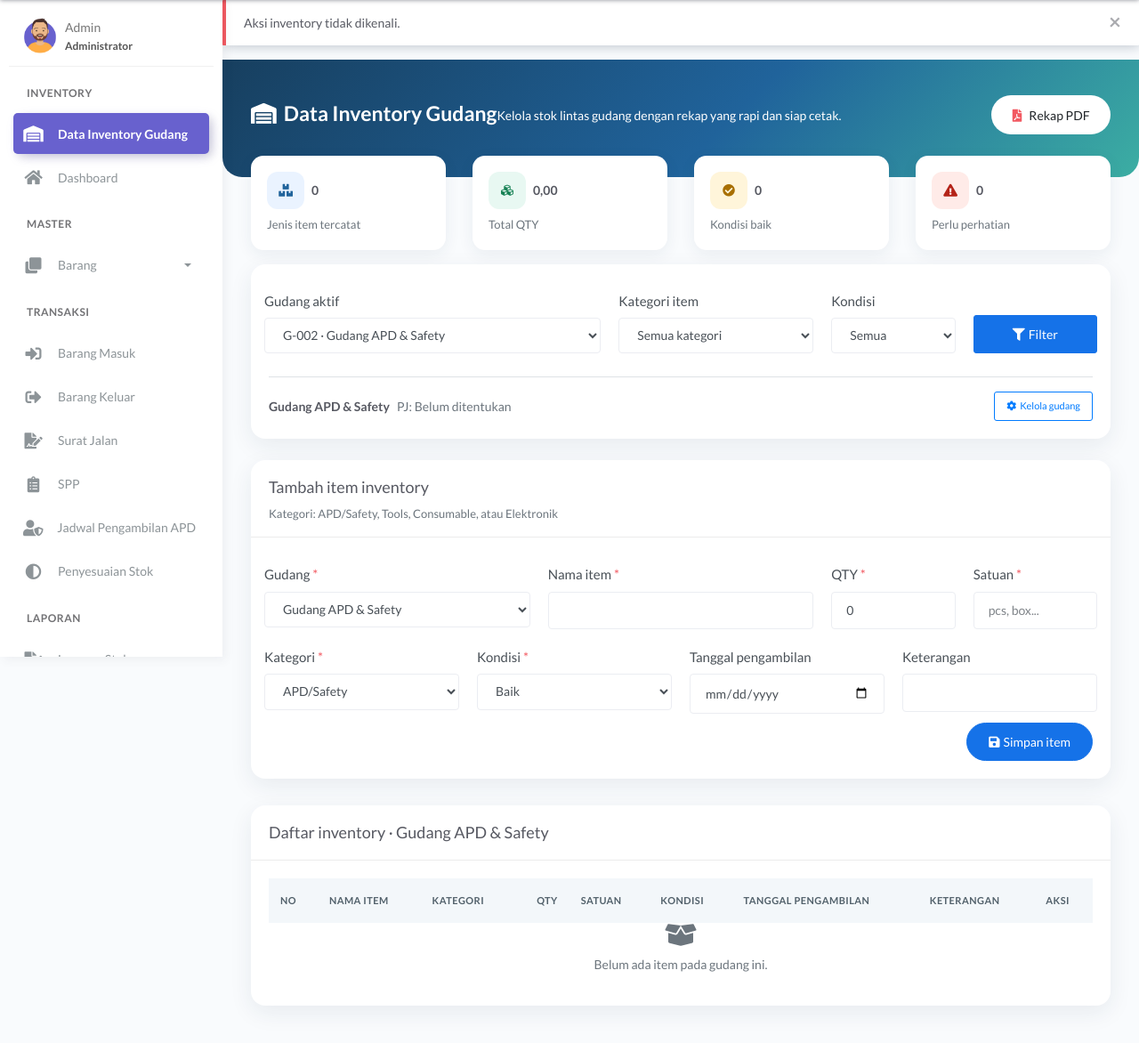
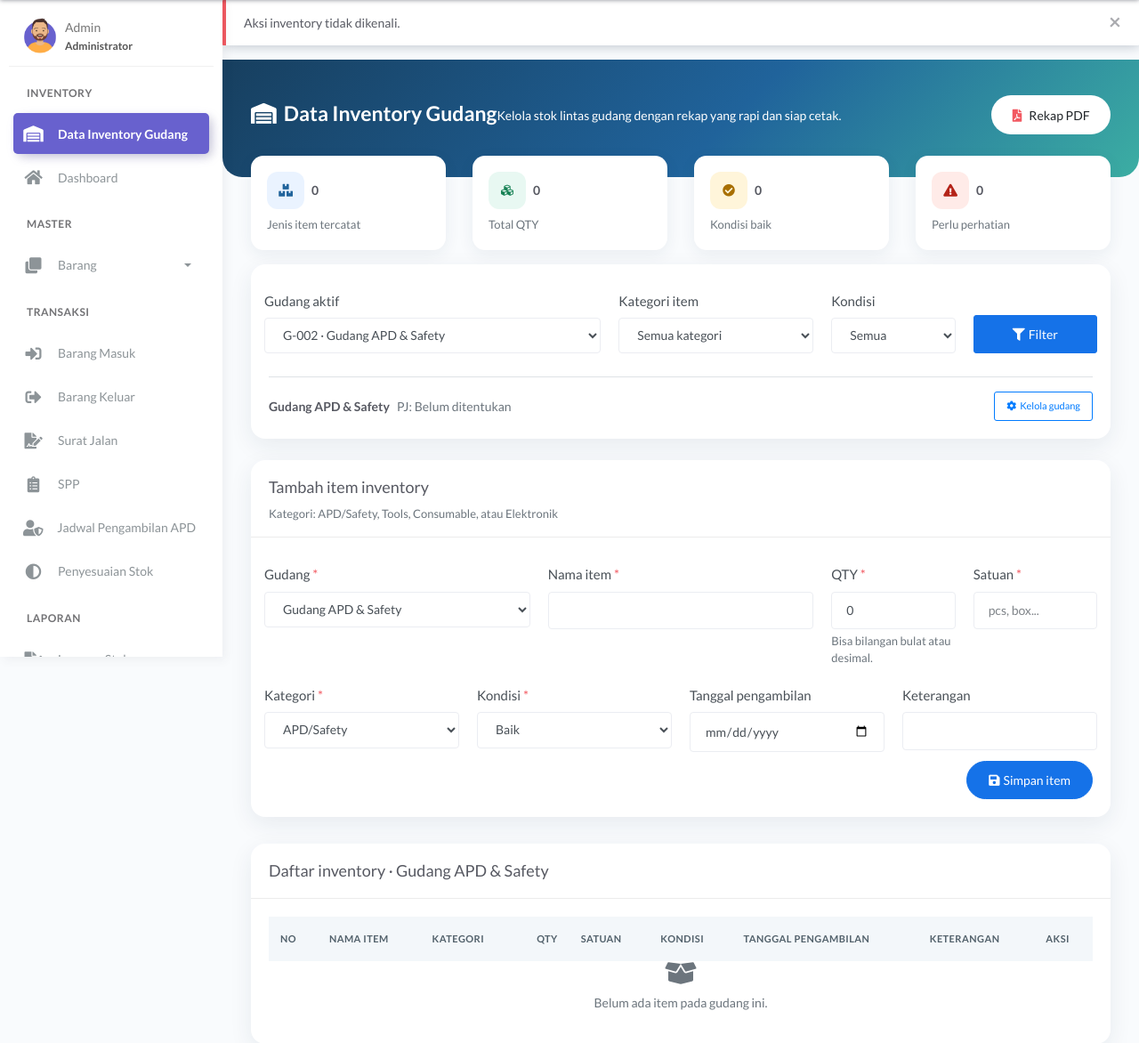
Before and after one commit to PutraProgramer26/gudang, a PHP site: the page made by main.php in a window 1280 px wide. Shown: the part 62-1234 px from the top of the page at 89% size. Run offline with PHP 8.4, Linux system fonts and the light colour scheme; a user stored in the database is signed in; data comes from the database, SQL or seed files in the repository; tables that the repository leaves empty hold one stand-in row (values such as "Sample post").

Commit message:
Update Inventory Gudang

```diff
--- a/modules/inventory/proses.php
+++ b/modules/inventory/proses.php
@@ -62,7 +62,8 @@
   if (in_array($action, array('tambah_item', 'ubah_item'), true)) {
     $warehouseId = filter_var(inventory_post('gudang_id'), FILTER_VALIDATE_INT);
     $name = inventory_post('nama_item');
-    $qty = filter_var(inventory_post('qty'), FILTER_VALIDATE_FLOAT);
+    $qtyInput = str_replace(',', '.', inventory_post('qty'));
+    $qty = filter_var($qtyInput, FILTER_VALIDATE_FLOAT);
     $unit = inventory_post('satuan');
     $category = inventory_post('kategori');
     $condition = inventory_post('kondisi');
--- a/modules/inventory/tampil_data.php
+++ b/modules/inventory/tampil_data.php
@@ -10,6 +10,11 @@
 function inventory_e($value)
 {
   return htmlspecialchars((string) $value, ENT_QUOTES, 'UTF-8');
+}
+
+function inventory_qty_format($value)
+{
+  return rtrim(rtrim(number_format((float) $value, 2, ',', '.'), '0'), ',');
 }
 
 $selectedWarehouse = isset($_GET['gudang_id']) ? filter_var($_GET['gudang_id'], FILTER_VALIDATE_INT) : false;
@@ -105,7 +110,7 @@
 <div class="page-inner mt--5">
   <div class="row">
     <div class="col-sm-6 col-xl-3"><div class="inventory-stat mb-3"><span class="icon mr-2"><i class="fas fa-boxes"></i></span><strong><?php echo count($items); ?></strong><div class="text-muted small mt-2">Jenis item tercatat</div></div></div>
-    <div class="col-sm-6 col-xl-3"><div class="inventory-stat mb-3"><span class="icon mr-2" style="background:#e8f8f2;color:#178255"><i class="fas fa-cubes"></i></span><strong><?php echo number_format($totalQty, 2, ',', '.'); ?></strong><div class="text-muted small mt-2">Total QTY</div></div></div>
+    <div class="col-sm-6 col-xl-3"><div class="inventory-stat mb-3"><span class="icon mr-2" style="background:#e8f8f2;color:#178255"><i class="fas fa-cubes"></i></span><strong><?php echo inventory_qty_format($totalQty); ?></strong><div class="text-muted small mt-2">Total QTY</div></div></div>
     <div class="col-sm-6 col-xl-3"><div class="inventory-stat mb-3"><span class="icon mr-2" style="background:#fff5da;color:#a86f00"><i class="fas fa-check-circle"></i></span><strong><?php echo $goodCount; ?></strong><div class="text-muted small mt-2">Kondisi baik</div></div></div>
     <div class="col-sm-6 col-xl-3"><div class="inventory-stat mb-3"><span class="icon mr-2" style="background:#ffebe8;color:#b42318"><i class="fas fa-exclamation-triangle"></i></span><strong><?php echo $damagedCount; ?></strong><div class="text-muted small mt-2">Perlu perhatian</div></div></div>
   </div>
@@ -136,7 +141,7 @@
         <input type="hidden" name="aksi" value="<?php echo $isEdit ? 'ubah_item' : 'tambah_item'; ?>"><input type="hidden" name="id_inventory" value="<?php echo $isEdit ? (int) $editItem['id_inventory'] : 0; ?>">
         <div class="form-group col-md-4"><label>Gudang <span class="text-danger">*</span></label><select name="gudang_id" class="form-control" required><?php foreach ($warehouses as $warehouse): ?><option value="<?php echo (int) $warehouse['id_gudang']; ?>" <?php echo $formWarehouse === (int) $warehouse['id_gudang'] ? 'selected' : ''; ?>><?php echo inventory_e($warehouse['nama_gudang']); ?></option><?php endforeach; ?></select></div>
         <div class="form-group col-md-4"><label>Nama item <span class="text-danger">*</span></label><input name="nama_item" class="form-control" required maxlength="150" value="<?php echo $isEdit ? inventory_e($editItem['nama_item']) : ''; ?>"></div>
-        <div class="form-group col-md-2"><label>QTY <span class="text-danger">*</span></label><input type="number" name="qty" class="form-control" min="0" step="0.01" required value="<?php echo $isEdit ? inventory_e($editItem['qty']) : '0'; ?>"></div>
+        <div class="form-group col-md-2"><label>QTY <span class="text-danger">*</span></label><input type="number" name="qty" class="form-control" min="0" step="0.01" inputmode="decimal" required value="<?php echo $isEdit ? inventory_e($editItem['qty']) : '0'; ?>"><small class="form-text text-muted">Bisa bilangan bulat atau desimal.</small></div>
         <div class="form-group col-md-2"><label>Satuan <span class="text-danger">*</span></label><input name="satuan" class="form-control" required maxlength="40" placeholder="pcs, box..." value="<?php echo $isEdit ? inventory_e($editItem['satuan']) : ''; ?>"></div>
         <div class="form-group col-md-3"><label>Kategori <span class="text-danger">*</span></label><select name="kategori" class="form-control" required><?php foreach (array('APD/Safety', 'Tools', 'Consumable', 'Elektronik') as $category): ?><option <?php echo $isEdit && $editItem['kategori'] === $category ? 'selected' : ''; ?>><?php echo inventory_e($category); ?></option><?php endforeach; ?></select></div>
         <div class="form-group col-md-3"><label>Kondisi <span class="text-danger">*</span></label><select name="kondisi" class="form-control" required><option <?php echo !$isEdit || $editItem['kondisi'] === 'Baik' ? 'selected' : ''; ?>>Baik</option><option <?php echo $isEdit && $editItem['kondisi'] === 'Rusak' ? 'selected' : ''; ?>>Rusak</option></select></div>
@@ -151,7 +156,7 @@
     <div class="card-header"><h4 class="card-title mb-0">Daftar inventory · <?php echo $currentWarehouse ? inventory_e($currentWarehouse['nama_gudang']) : '-'; ?></h4></div>
     <div class="card-body"><div class="table-responsive"><table class="table inventory-table table-hover"><thead><tr><th>No</th><th>Nama item</th><th>Kategori</th><th class="text-right">QTY</th><th>Satuan</th><th>Kondisi</th><th>Tanggal pengambilan</th><th>Keterangan</th><th>Aksi</th></tr></thead><tbody>
       <?php if (count($items) === 0): ?><tr><td colspan="9" class="text-center text-muted py-5"><i class="fas fa-box-open fa-2x mb-2 d-block"></i>Belum ada item pada gudang ini.</td></tr><?php endif; ?>
-      <?php foreach ($items as $index => $item): ?><tr><td><?php echo $index + 1; ?></td><td><strong><?php echo inventory_e($item['nama_item']); ?></strong></td><td><span class="category-badge"><?php echo inventory_e($item['kategori']); ?></span></td><td class="text-right"><?php echo number_format((float) $item['qty'], 2, ',', '.'); ?></td><td><?php echo inventory_e($item['satuan']); ?></td><td><span class="condition-badge <?php echo $item['kondisi'] === 'Baik' ? 'condition-good' : 'condition-bad'; ?>"><?php echo inventory_e($item['kondisi']); ?></span></td><td><?php echo $item['tanggal_pengambilan'] ? date('d/m/Y', strtotime($item['tanggal_pengambilan'])) : '-'; ?></td><td><?php echo inventory_e($item['keterangan'] ?: '-'); ?></td><td class="text-nowrap"><a class="btn btn-icon btn-round btn-secondary btn-sm" href="?module=inventory&gudang_id=<?php echo $selectedWarehouse; ?>&edit=<?php echo (int) $item['id_inventory']; ?>"><i class="fas fa-pencil-alt"></i></a> <a class="btn btn-icon btn-round btn-danger btn-sm" href="modules/inventory/proses.php?aksi=hapus_item&id=<?php echo (int) $item['id_inventory']; ?>&gudang_id=<?php echo $selectedWarehouse; ?>" onclick="return confirm('Hapus item ini?')"><i class="fas fa-trash"></i></a></td></tr><?php endforeach; ?>
+      <?php foreach ($items as $index => $item): ?><tr><td><?php echo $index + 1; ?></td><td><strong><?php echo inventory_e($item['nama_item']); ?></strong></td><td><span class="category-badge"><?php echo inventory_e($item['kategori']); ?></span></td><td class="text-right"><?php echo inventory_qty_format($item['qty']); ?></td><td><?php echo inventory_e($item['satuan']); ?></td><td><span class="condition-badge <?php echo $item['kondisi'] === 'Baik' ? 'condition-good' : 'condition-bad'; ?>"><?php echo inventory_e($item['kondisi']); ?></span></td><td><?php echo $item['tanggal_pengambilan'] ? date('d/m/Y', strtotime($item['tanggal_pengambilan'])) : '-'; ?></td><td><?php echo inventory_e($item['keterangan'] ?: '-'); ?></td><td class="text-nowrap"><a class="btn btn-icon btn-round btn-secondary btn-sm" href="?module=inventory&gudang_id=<?php echo $selectedWarehouse; ?>&edit=<?php echo (int) $item['id_inventory']; ?>"><i class="fas fa-pencil-alt"></i></a> <a class="btn btn-icon btn-round btn-danger btn-sm" href="modules/inventory/proses.php?aksi=hapus_item&id=<?php echo (int) $item['id_inventory']; ?>&gudang_id=<?php echo $selectedWarehouse; ?>" onclick="return confirm('Hapus item ini?')"><i class="fas fa-trash"></i></a></td></tr><?php endforeach; ?>
     </tbody></table></div></div>
   </div>
 </div>
```
Also changed, not shown: modules/inventory/cetak.php (+6 -1 lines).
